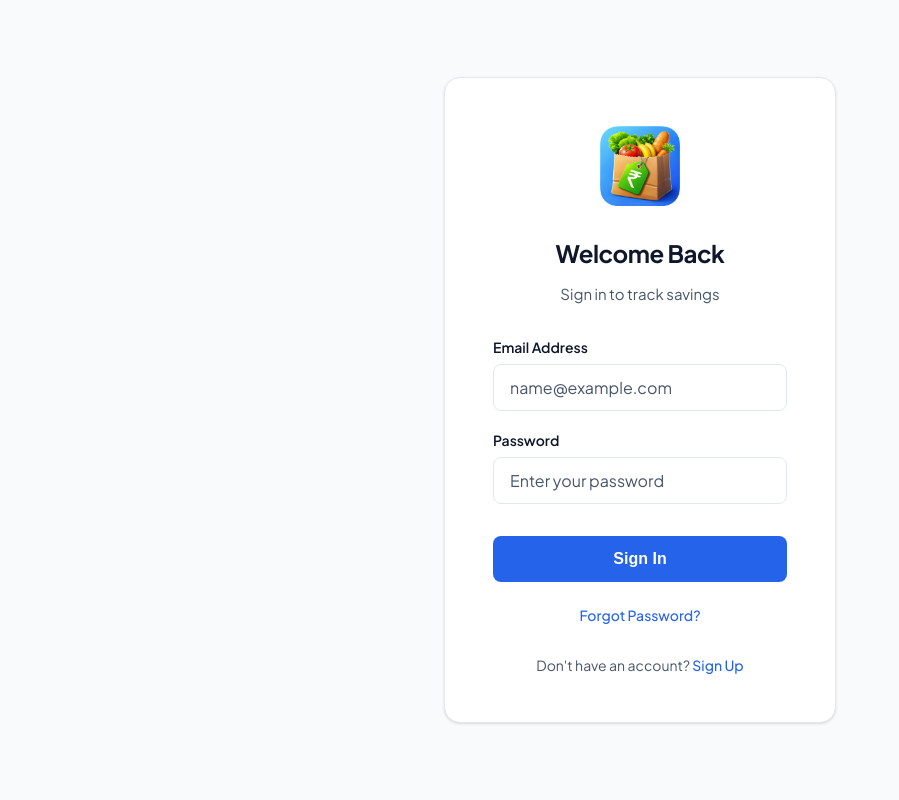
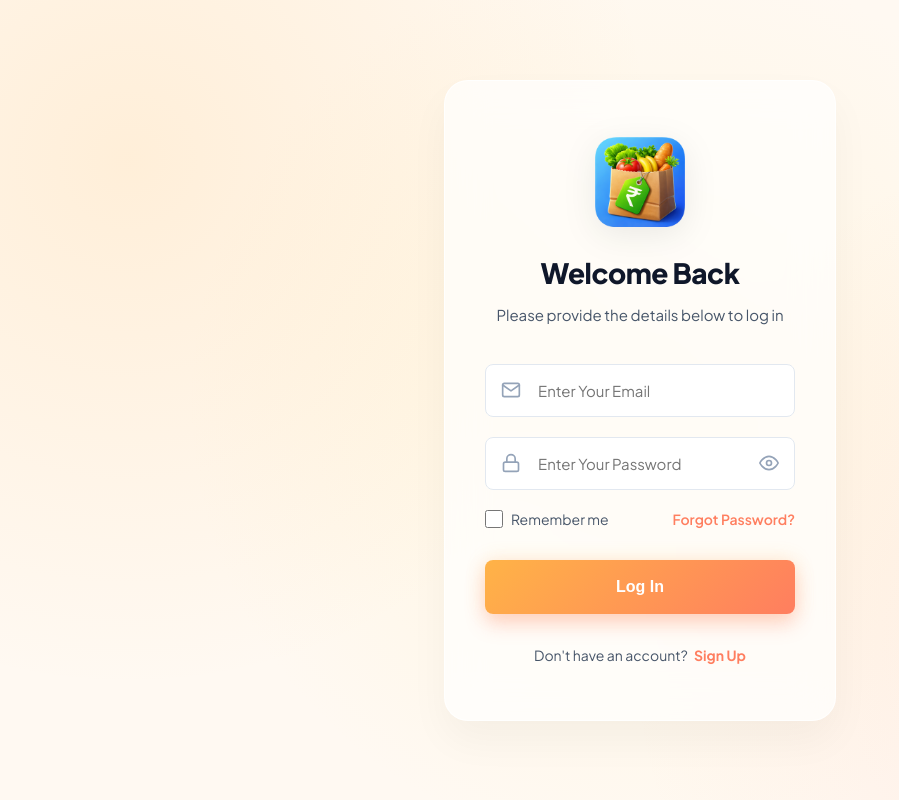
Before and after one commit to er-vikash-sain/grocery-price-app, a PHP site: page /html/login.html in a window 1280 px wide. Shown: the whole page, without its empty margins (0-899 px from the left). Run offline with PHP 8.4, Linux system fonts and the light colour scheme.

Commit message:
style: refine Login UI based on reference images and user feedback
- Implemented warm atmospheric radial background
- Added 8px border-radius to inputs and buttons (per request)
- Integrated inline SVG icons into Email and Password fields
- Styled Log In button with a vibrant neon-gradient effect
- Simplified layout by removing social login and secondary tabs

```diff
--- a/html/login.css
+++ b/html/login.css
@@ -2,130 +2,189 @@ body {
     margin: 0;
     padding: 0;
     font-family: var(--font-family-base);
-    background-color: var(--bg-main);
+    background-color: #FFF9F2;
+    /* Soft warm base */
+    background-image:
+        radial-gradient(circle at 10% 20%, rgba(255, 179, 71, 0.15) 0%, transparent 40%),
+        radial-gradient(circle at 90% 80%, rgba(255, 126, 95, 0.1) 0%, transparent 40%),
+        radial-gradient(circle at 50% 50%, rgba(255, 230, 150, 0.2) 0%, transparent 60%);
     color: var(--text-main);
     min-height: 100vh;
     display: flex;
     justify-content: center;
     align-items: center;
+    -webkit-font-smoothing: antialiased;
 }
 
 .login-wrapper {
     width: 100%;
     max-width: 440px;
     padding: 24px;
+    display: flex;
+    justify-content: center;
 }
 
 .login-container {
-    background-color: var(--bg-surface);
-    border: 1px solid var(--border-main);
-    border-radius: var(--border-radius-lg);
-    padding: 48px;
-    box-shadow: var(--shadow-md);
+    background-color: rgba(255, 255, 255, 0.7);
+    backdrop-filter: blur(20px);
+    -webkit-backdrop-filter: blur(20px);
+    border: 1px solid rgba(255, 255, 255, 0.8);
+    border-radius: 24px;
+    padding: 56px 40px;
+    box-shadow: 0 20px 40px rgba(0, 0, 0, 0.04);
     width: 100%;
+    animation: fadeIn 0.6s ease-out;
+}
+
+@keyframes fadeIn {
+    from {
+        opacity: 0;
+        transform: translateY(10px);
+    }
+
+    to {
+        opacity: 1;
+        transform: translateY(0);
+    }
+}
+
+.brand-header {
+    text-align: center;
+    margin-bottom: 40px;
 }
 
 .brand-logo {
-    display: flex;
-    justify-content: center;
-    margin-bottom: 32px;
+    margin-bottom: 24px;
 }
 
 .brand-logo img {
-    width: 80px;
-    height: 80px;
+    width: 90px;
+    height: 90px;
     object-fit: contain;
+    filter: drop-shadow(0 8px 16px rgba(0, 0, 0, 0.08));
 }
 
 h1 {
-    font-size: 24px;
-    font-weight: 700;
+    font-size: 28px;
+    font-weight: 800;
     color: var(--text-main);
-    text-align: center;
     margin-bottom: 8px;
-    letter-spacing: -0.02em;
+    letter-spacing: -0.5px;
 }
 
-p.subtitle {
+.subtitle {
     font-size: 15px;
     color: var(--text-muted);
-    text-align: center;
-    margin-bottom: 32px;
-    line-height: 1.5;
 }
 
 .form-group {
     margin-bottom: 20px;
 }
 
-label {
-    display: block;
-    font-size: 14px;
-    font-weight: 600;
-    color: var(--text-main);
-    margin-bottom: 8px;
+.input-wrapper {
+    position: relative;
+    display: flex;
+    align-items: center;
+}
+
+.input-icon {
+    position: absolute;
+    left: 16px;
+    color: #94A3B8;
+    display: flex;
+    align-items: center;
+    pointer-events: none;
 }
 
 input {
     width: 100%;
-    padding: 12px 16px;
-    font-size: 16px;
+    padding: 16px 16px 16px 52px;
+    font-size: 15px;
     font-family: inherit;
     color: var(--text-main);
-    background-color: var(--bg-surface);
-    border: 1px solid var(--border-main);
-    border-radius: var(--border-radius-sm);
+    background-color: #FFFFFF;
+    border: 1px solid #E2E8F0;
+    border-radius: 8px;
+    /* User Feedback: 8px Radius */
     outline: none;
     transition: all 0.2s ease;
 }
 
 input:focus {
-    border-color: var(--border-focus);
-    box-shadow: 0 0 0 3px rgba(37, 99, 235, 0.1);
+    border-color: #FFB347;
+    box-shadow: 0 0 0 4px rgba(255, 179, 71, 0.1);
+    background-color: #FFFFFF;
 }
 
-input::placeholder {
+.password-toggle {
+    position: absolute;
+    right: 16px;
+    color: #94A3B8;
+    cursor: pointer;
+    display: flex;
+    align-items: center;
+    transition: color 0.2s;
+}
+
+.password-toggle:hover {
+    color: #64748B;
+}
+
+.form-meta {
+    display: flex;
+    justify-content: space-between;
+    align-items: center;
+    margin-bottom: 32px;
+    font-size: 14px;
+}
+
+.remember-me {
+    display: flex;
+    align-items: center;
+    gap: 8px;
+    cursor: pointer;
     color: var(--text-muted);
 }
 
-button.btn-primary {
-    width: 100%;
-    padding: 14px;
-    background-color: var(--brand-primary);
-    color: var(--text-light);
-    border: none;
-    border-radius: var(--border-radius-sm);
-    font-size: 16px;
-    font-weight: 600;
+.remember-me input {
+    width: 18px;
+    height: 18px;
+    padding: 0;
+    margin: 0;
+    border-radius: 4px;
     cursor: pointer;
-    transition: background-color 0.2s;
-    margin-top: 12px;
 }
 
-button.btn-primary:hover {
-    background-color: var(--brand-primary-dark);
+.forgot-link {
+    color: #FF7E5F;
+    text-decoration: none;
+    font-weight: 600;
 }
 
-button.btn-primary:active {
-    transform: translateY(1px);
+.btn-primary {
+    width: 100%;
+    padding: 18px;
+    /* User Feedback: Neon Gradient */
+    background: linear-gradient(135deg, #FFB347 0%, #FF7E5F 100%);
+    color: #FFFFFF;
+    border: none;
+    border-radius: 8px;
+    /* User Feedback: 8px Radius */
+    font-size: 16px;
+    font-weight: 700;
+    cursor: pointer;
+    box-shadow: 0 10px 20px rgba(255, 126, 95, 0.3), 0 0 20px rgba(255, 179, 71, 0.2);
+    transition: all 0.3s ease;
+    text-transform: none;
 }
 
-.links {
-    margin-top: 24px;
-    text-align: center;
-    font-size: 14px;
+.btn-primary:hover {
+    transform: translateY(-2px);
+    box-shadow: 0 15px 25px rgba(255, 126, 95, 0.4), 0 0 30px rgba(255, 179, 71, 0.3);
 }
 
-.links a,
-.signup-link a {
-    color: var(--brand-primary);
-    text-decoration: none;
-    font-weight: 500;
-}
-
-.links a:hover,
-.signup-link a:hover {
-    text-decoration: underline;
+.btn-primary:active {
+    transform: translateY(0);
 }
 
 .signup-link {
@@ -135,27 +194,27 @@ button.btn-primary:active {
     color: var(--text-muted);
 }
 
+.signup-link a {
+    color: #FF7E5F;
+    text-decoration: none;
+    font-weight: 700;
+    margin-left: 4px;
+}
+
 /* Mobile Adjustments */
 @media (max-width: 480px) {
-    body {
-        background-color: var(--bg-surface);
-        align-items: flex-start;
-    }
-
     .login-wrapper {
         padding: 0;
-        max-width: none;
     }
 
     .login-container {
-        border: none;
         border-radius: 0;
         box-shadow: none;
-        padding: 64px 24px;
+        padding: 60px 24px;
         min-height: 100vh;
-    }
-
-    h1 {
-        font-size: 28px;
+        background-color: transparent;
+        display: flex;
+        flex-direction: column;
+        justify-content: center;
     }
 }
--- a/html/login.html
+++ b/html/login.html
@@ -25,34 +25,58 @@
                     <img src="logo.png" alt="Grocery Price App Logo">
                 </div>
                 <h1>Welcome Back</h1>
-                <p class="subtitle">Sign in to track savings</p>
+                <p class="subtitle">Please provide the details below to log in</p>
             </div>
 
             <form class="form-inputs" action="#" method="POST">
                 <div class="form-group">
-                    <label for="email">Email Address</label>
                     <div class="input-wrapper">
-                        <input type="email" id="email" name="email" placeholder="name@example.com" autocomplete="email"
+                        <span class="input-icon">
+                            <svg width="20" height="20" viewBox="0 0 24 24" fill="none" stroke="currentColor"
+                                stroke-width="2" stroke-linecap="round" stroke-linejoin="round">
+                                <path d="M4 4h16c1.1 0 2 .9 2 2v12c0 1.1-.9 2-2 2H4c-1.1 0-2-.9-2-2V6c0-1.1.9-2 2-2z">
+                                </path>
+                                <polyline points="22 6 12 13 2 6"></polyline>
+                            </svg>
+                        </span>
+                        <input type="email" id="email" name="email" placeholder="Enter Your Email" autocomplete="email"
                             required>
                     </div>
                 </div>
 
                 <div class="form-group">
-                    <label for="password">Password</label>
                     <div class="input-wrapper">
-                        <input type="password" id="password" name="password" placeholder="Enter your password"
+                        <span class="input-icon">
+                            <svg width="20" height="20" viewBox="0 0 24 24" fill="none" stroke="currentColor"
+                                stroke-width="2" stroke-linecap="round" stroke-linejoin="round">
+                                <rect x="3" y="11" width="18" height="11" rx="2" ry="2"></rect>
+                                <path d="M7 11V7a5 5 0 0 1 10 0v4"></path>
+                            </svg>
+                        </span>
+                        <input type="password" id="password" name="password" placeholder="Enter Your Password"
                             autocomplete="current-password" required>
+                        <span class="password-toggle">
+                            <svg width="20" height="20" viewBox="0 0 24 24" fill="none" stroke="currentColor"
+                                stroke-width="2" stroke-linecap="round" stroke-linejoin="round">
+                                <path d="M1 12s4-8 11-8 11 8 11 8-4 8-11 8-11-8-11-8z"></path>
+                                <circle cx="12" cy="12" r="3"></circle>
+                            </svg>
+                        </span>
                     </div>
                 </div>
 
+                <div class="form-meta">
+                    <label class="remember-me">
+                        <input type="checkbox" name="remember">
+                        <span>Remember me</span>
+                    </label>
+                    <a href="forgot-password.php" class="forgot-link">Forgot Password?</a>
+                </div>
+
                 <div class="action-area">
-                    <button type="submit" class="btn-primary">Sign In</button>
+                    <button type="submit" class="btn-primary">Log In</button>
                 </div>
             </form>
-
-            <div class="links">
-                <a href="forgot-password.php">Forgot Password?</a>
-            </div>
 
             <div class="signup-link">
                 Don't have an account? <a href="signup.php">Sign Up</a>
```
